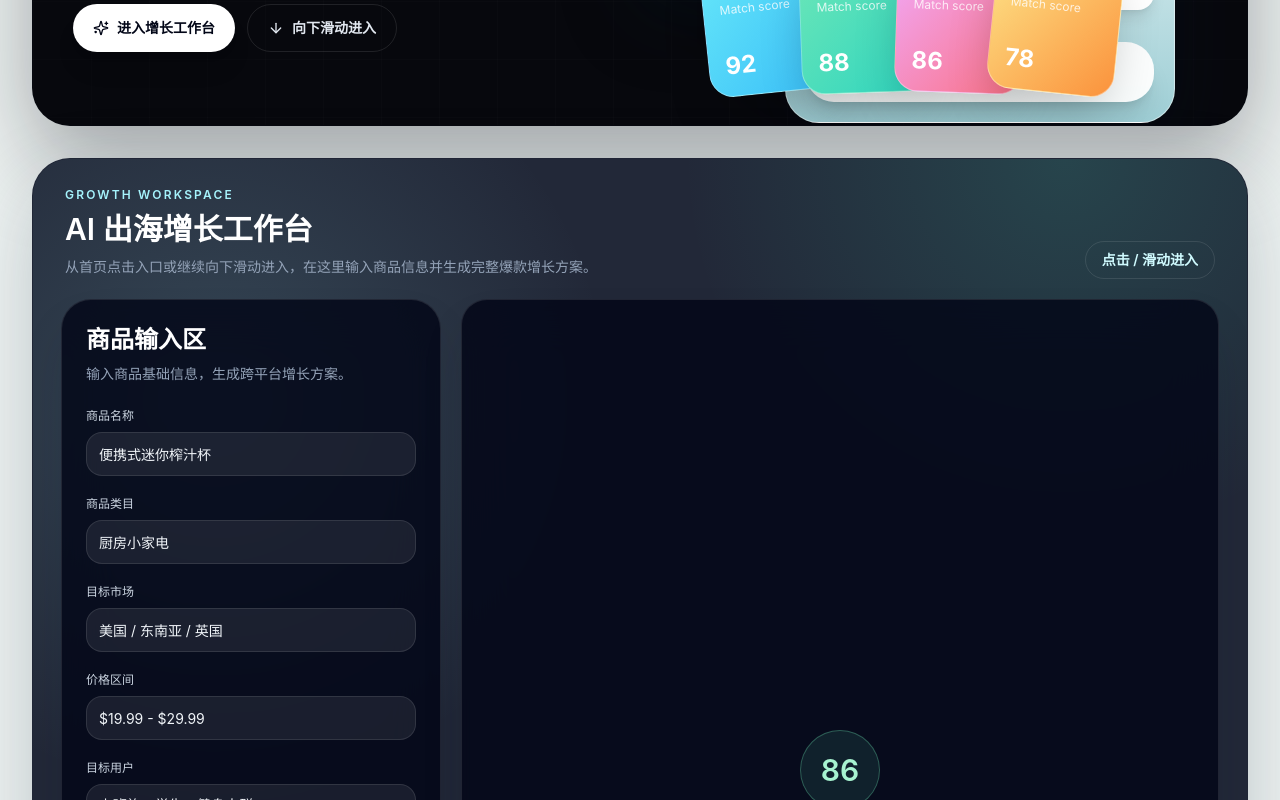
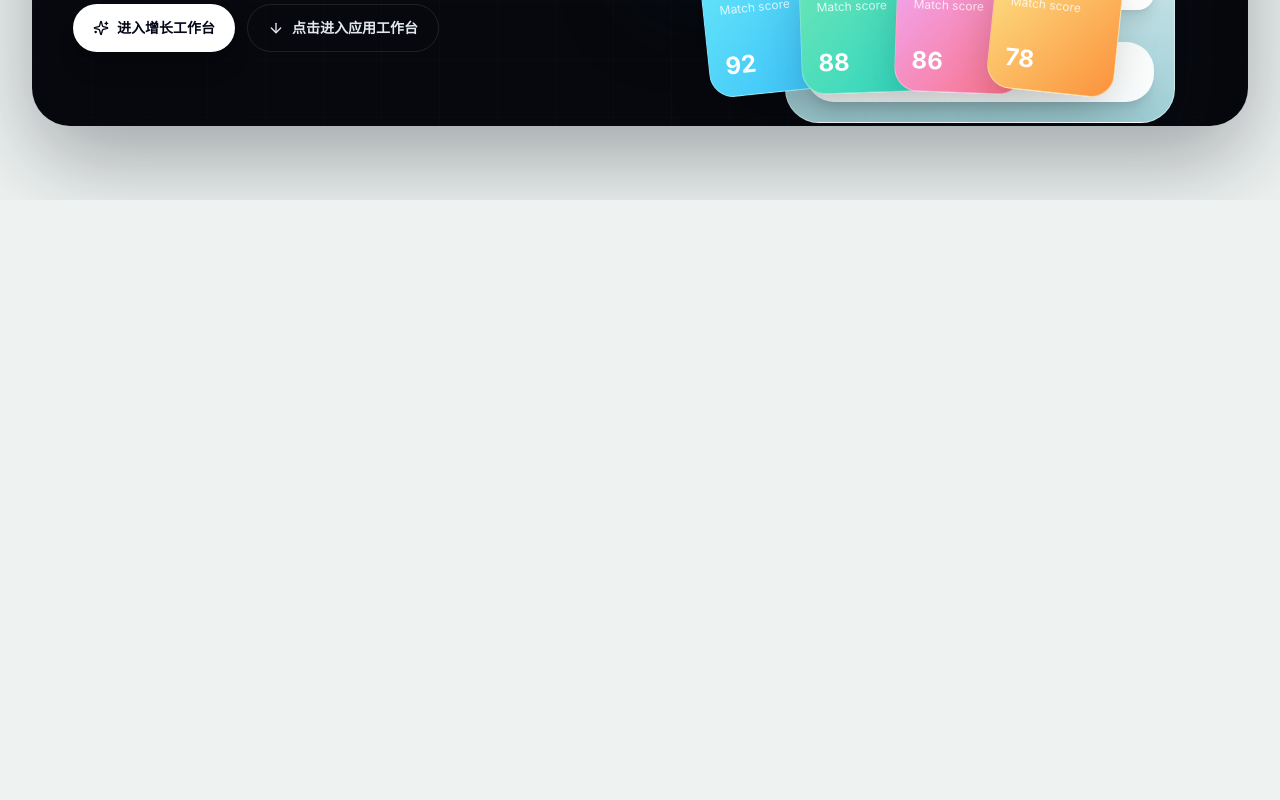
Before and after one commit to hongxuanting/GlobalViral-Agent, a React (Vite) app: page / in a window 1280 px wide. Shown: the part 600-1400 px from the top of the page. After the commit the page ends 800 px from the top, so only its background shows below. Built offline with nearby package versions, Linux system fonts and the light colour scheme.

Commit message:
feat: switch workspace from landing page

```diff
--- a/src/App.tsx
+++ b/src/App.tsx
@@ -8,11 +8,13 @@ import { PlatformStrategy } from './components/PlatformStrategy';
 import { ProductInput } from './components/ProductInput';
 import { defaultProduct, mockReport, platformTags } from './data/mockReport';
 import type { ProductForm } from './types';
+import { ArrowLeft, Bell, Globe2, Search } from 'lucide-react';
 
 function App() {
   const [product, setProduct] = useState<ProductForm>(defaultProduct);
   const [loading, setLoading] = useState(false);
   const [generated, setGenerated] = useState(false);
+  const [workspaceOpen, setWorkspaceOpen] = useState(false);
 
   const updateProduct = (field: keyof ProductForm, value: string) => {
     setProduct((current) => ({ ...current, [field]: value }));
@@ -33,27 +35,52 @@ function App() {
       <div className="fixed inset-0 -z-10 bg-[radial-gradient(circle_at_12%_18%,rgba(147,213,220,0.65),transparent_28%),radial-gradient(circle_at_80%_8%,rgba(255,255,255,0.95),transparent_30%),linear-gradient(135deg,#f8faf9_0%,#edf5f4_45%,#dbe9e9_100%)]" />
       <div className="fixed inset-x-0 top-0 -z-10 h-72 bg-gradient-to-b from-white/80 to-transparent" />
 
-      <Hero tags={platformTags} />
-
-      <main id="growth-workspace" className="mx-auto max-w-[1380px] scroll-mt-6 px-4 py-8 sm:px-6 lg:px-8">
-        <section className="relative overflow-hidden rounded-[38px] border border-slate-900/10 bg-[#222838] p-4 shadow-[0_30px_80px_rgba(35,50,65,0.24)] sm:p-6 lg:p-7">
-          <div className="absolute inset-0 bg-[radial-gradient(circle_at_15%_20%,rgba(145,214,223,0.18),transparent_28%),radial-gradient(circle_at_85%_0%,rgba(64,217,181,0.16),transparent_24%)]" />
-
-          <div className="relative z-10 mb-5 flex flex-col justify-between gap-4 px-1 sm:flex-row sm:items-end">
+      {!workspaceOpen ? (
+        <Hero tags={platformTags} onEnterWorkspace={() => setWorkspaceOpen(true)} />
+      ) : (
+        <main className="min-h-screen px-4 py-5 sm:px-6 lg:px-8">
+          <section className="mx-auto min-h-[calc(100vh-40px)] max-w-[1380px] overflow-hidden rounded-[38px] border border-slate-900/10 bg-[#07080d] text-white shadow-[0_34px_90px_rgba(8,12,20,0.34)]">
+            <div className="flex min-h-[calc(100vh-40px)] flex-col">
+              <header className="flex flex-wrap items-center justify-between gap-4 border-b border-white/8 px-5 py-4 sm:px-7">
+                <div className="flex items-center gap-3">
+                  <button
+                    type="button"
+                    onClick={() => setWorkspaceOpen(false)}
+                    className="grid h-10 w-10 place-items-center rounded-2xl bg-white text-slate-950 transition hover:bg-cyan-50"
+                    aria-label="返回首页"
+                  >
+                    <ArrowLeft className="h-5 w-5" />
+                  </button>
                   <div>
-              <p className="text-xs font-semibold uppercase tracking-[0.18em] text-cyan-200">Growth Workspace</p>
-              <h2 className="mt-2 text-2xl font-semibold text-white sm:text-3xl">AI 出海增长工作台</h2>
-              <p className="mt-2 text-sm leading-6 text-slate-400">
-                从首页点击入口或继续向下滑动进入，在这里输入商品信息并生成完整爆款增长方案。
-              </p>
+                    <div className="flex items-center gap-2">
+                      <Globe2 className="h-5 w-5 text-cyan-200" />
+                      <span className="font-semibold">GlobalViral Agent</span>
                     </div>
-            <div className="inline-flex items-center rounded-full border border-white/10 bg-white/8 px-4 py-2 text-sm font-semibold text-cyan-100">
-              点击 / 滑动进入
+                    <p className="mt-1 text-xs text-slate-500">Growth Workspace</p>
                   </div>
                 </div>
 
-          <div className="relative z-10 grid gap-5 lg:grid-cols-[380px_1fr]">
-            <aside className="lg:sticky lg:top-6 lg:self-start">
+                <div className="hidden h-11 min-w-[340px] items-center gap-3 rounded-full bg-white/8 px-4 text-sm text-slate-400 md:flex">
+                  <Search className="h-4 w-4" />
+                  <span>Search product, platform, creator signal...</span>
+                </div>
+
+                <div className="flex items-center gap-3">
+                  <button
+                    type="button"
+                    className="grid h-10 w-10 place-items-center rounded-full border border-white/10 bg-white/8 text-slate-200"
+                    aria-label="通知"
+                  >
+                    <Bell className="h-4 w-4" />
+                  </button>
+                  <div className="rounded-full bg-white px-4 py-2 text-sm font-semibold text-slate-950">
+                    AI 出海增长工作台
+                  </div>
+                </div>
+              </header>
+
+              <div className="grid flex-1 gap-0 lg:grid-cols-[380px_1fr]">
+                <aside className="border-b border-white/8 bg-white/[0.03] p-5 lg:border-b-0 lg:border-r lg:p-6">
                   <ProductInput
                     product={product}
                     loading={loading}
@@ -62,9 +89,9 @@ function App() {
                   />
                 </aside>
 
-            <div className="grid gap-5">
+                <div className="min-w-0 bg-[#222838] p-5 sm:p-6 lg:p-7">
                   {loading ? (
-                <section className="glass-card grid min-h-[520px] place-items-center p-8 text-center">
+                    <section className="grid min-h-[620px] place-items-center rounded-[30px] border border-white/10 bg-[#2a3040] p-8 text-center">
                       <div>
                         <div className="mx-auto mb-5 h-20 w-20 animate-pulse rounded-full border border-cyan-300/40 bg-cyan-300/10 shadow-glow" />
                         <p className="mx-auto max-w-xl text-base leading-7 text-cyan-50">
@@ -75,17 +102,17 @@ function App() {
                   ) : null}
 
                   {generated ? (
-                <>
+                    <div className="grid gap-5">
                       <GlobalScore report={mockReport} />
                       <PlatformMatrix platforms={mockReport.platforms} />
                       <PlatformStrategy strategies={mockReport.strategies} />
                       <LaunchPath phases={mockReport.launchPath} blockedPlatform={mockReport.blockedPlatform} />
                       <ABTestPanel tests={mockReport.abTests} />
-                </>
+                    </div>
                   ) : null}
 
                   {!loading && !generated ? (
-                <section className="glass-card grid min-h-[520px] place-items-center p-8 text-center">
+                    <section className="grid min-h-[620px] place-items-center rounded-[30px] border border-white/10 bg-[#2a3040] p-8 text-center">
                       <div>
                         <div className="mx-auto mb-6 grid h-20 w-20 place-items-center rounded-full border border-emerald-300/30 bg-emerald-300/10 text-3xl font-semibold text-emerald-200">
                           86
@@ -99,8 +126,10 @@ function App() {
                   ) : null}
                 </div>
               </div>
+            </div>
           </section>
         </main>
+      )}
     </div>
   );
 }
--- a/src/components/Hero.tsx
+++ b/src/components/Hero.tsx
@@ -13,6 +13,7 @@ import {
 
 type HeroProps = {
   tags: string[];
+  onEnterWorkspace: () => void;
 };
 
 const launchCards = [
@@ -22,7 +23,7 @@ const launchCards = [
   { name: 'Amazon', value: '78', color: 'from-amber-200 to-orange-400', tilt: 'rotate-6' },
 ];
 
-export function Hero({ tags }: HeroProps) {
+export function Hero({ tags, onEnterWorkspace }: HeroProps) {
   return (
     <header className="px-4 pt-5 sm:px-6 lg:px-8">
       <section className="relative mx-auto max-w-[1380px] overflow-hidden rounded-[38px] border border-slate-900/10 bg-[#07080d] px-5 py-6 text-white shadow-[0_34px_90px_rgba(8,12,20,0.34)] sm:px-8 lg:px-10 lg:py-8">
@@ -84,20 +85,18 @@ export function Hero({ tags }: HeroProps) {
             </div>
 
             <div className="mt-8 flex flex-wrap items-center gap-3">
-              <a
-                href="#growth-workspace"
+              <button
+                type="button"
+                onClick={onEnterWorkspace}
                 className="inline-flex h-12 items-center gap-2 rounded-full bg-white px-5 text-sm font-semibold text-slate-950 shadow-xl transition hover:-translate-y-0.5 hover:bg-cyan-50"
               >
                 <Sparkles className="h-4 w-4" />
                 进入增长工作台
-              </a>
-              <a
-                href="#growth-workspace"
-                className="inline-flex h-12 items-center gap-2 rounded-full border border-white/10 bg-white/8 px-5 text-sm font-semibold text-slate-200 transition hover:bg-white/12"
-              >
+              </button>
+              <span className="inline-flex h-12 items-center gap-2 rounded-full border border-white/10 bg-white/8 px-5 text-sm font-semibold text-slate-200">
                 <ArrowDown className="h-4 w-4" />
-                向下滑动进入
-              </a>
+                点击进入应用工作台
+              </span>
             </div>
           </div>
 
```
Also changed, not shown: 1 other file (tests, documents, lock files or other folders). Lines whose indentation alone changed are shown as unchanged.
